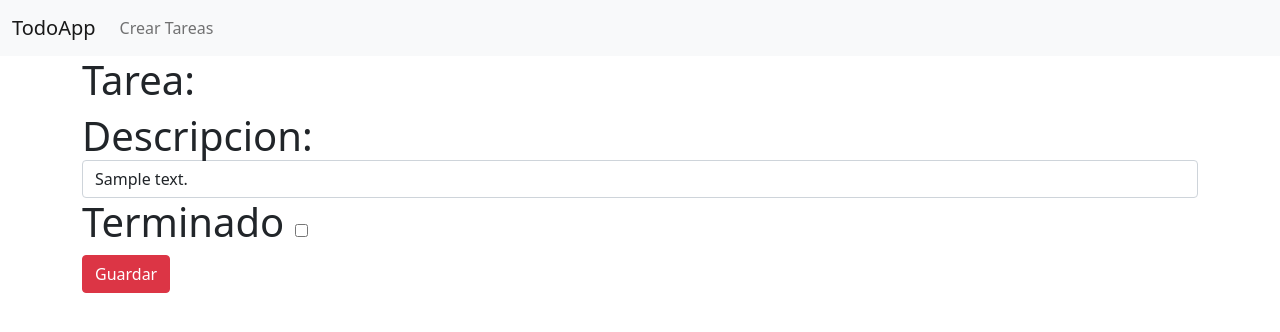
After one commit to Pata27A/CRUD, a Django app: template templates/tasks/detail_task.html in a window 1280 px wide. The commit adds this page. Shown: the top 332 px of the page. Run offline with Django 3.2, Linux system fonts and the light colour scheme; the template is opened without the code that fills it: most values are stand-ins (such as "Sample title", 1, 10 or a date in 2020).

Commit message:
avance del CRUD

```diff
--- a/tasks/models.py
+++ b/tasks/models.py
@@ -2,4 +2,4 @@ from django.db import models
 
 class Task(models.Model):
     description = models.CharField(max_length=255)
-    done = models.BooleanField()
+    done = models.BooleanField(default=False)
--- a/tasks/urls.py
+++ b/tasks/urls.py
@@ -1,6 +1,7 @@
 from django.urls import path
-from .views import home_view, create_task_view
+from .views import home_view, create_task_view, detail_task_view
 urlpatterns = [
     path('', home_view, name='home-view'),
-    path('crear/', create_task_view, name='create_task')
+    path('crear/', create_task_view, name='create_task'),
+    path('tarea/<int:pk>/', detail_task_view, name='detail_task')
 ]
--- a/templates/base/master.html
+++ b/templates/base/master.html
@@ -15,13 +15,12 @@
 <body>
     <nav class="navbar navbar-expand-lg navbar-light bg-light">
         <div class="container-fluid">
-          <a class="navbar-brand" href="#">TodoApp</a>
+          <a class="navbar-brand" href="{% url 'home-view' %}">TodoApp</a>
           <button class="navbar-toggler" type="button" data-bs-toggle="collapse" data-bs-target="#navbarNavAltMarkup" aria-controls="navbarNavAltMarkup" aria-expanded="false" aria-label="Toggle navigation">
             <span class="navbar-toggler-icon"></span>
           </button>
           <div class="collapse navbar-collapse" id="navbarNavAltMarkup">
             <div class="navbar-nav">
-              <a class="nav-link active" aria-current="page" href="#">Home</a>
               <li class="nav-item">
                 <a class="nav-link" href="{% url 'create_task' %}">Crear Tareas</a>
               </li>
--- a/templates/tasks/create_task.html
+++ b/templates/tasks/create_task.html
@@ -6,7 +6,7 @@ Crear Tareas
 
 {% block content  %}
 <h1 class="mb-3 mt-3" >Nueva Tarea: </h1>
-<form metod="POST">{% csrf_token %}
+<form method="POST">{% csrf_token %}
     <div class="from-group">
       <label for="exampleInputEmail1" class="form-label">Descripcion:</label>
       <input type="text" class="form-control" name='task'>
--- /dev/null
+++ b/templates/tasks/detail_task.html
@@ -0,0 +1,20 @@
+{% extends "base/master.html" %}
+
+
+{% block title  %}
+Tarea
+{% endblock  %}
+
+{% block content  %}
+<h1>Tarea:<h1>
+    <form method="POST"> {% csrf_token %}
+        <div class='form-group'>
+        <label>Descripcion:</label>
+        <input type="text" class="form-control" name='task_description' value='{{task.description}}'>
+        <label>Terminado</label>
+        <input type="checkbox" name="task_done" {% if task.done %}checked {% endif %} >
+        </div>
+        <button class="btn btn-danger">Guardar</button>
+    </form>
+
+{% endblock  %}
```
Also changed, not shown: tasks/views.py (+26 -4 lines), templates/tasks/home.html (+12 -10 lines), db.sqlite3, 2 other files.
